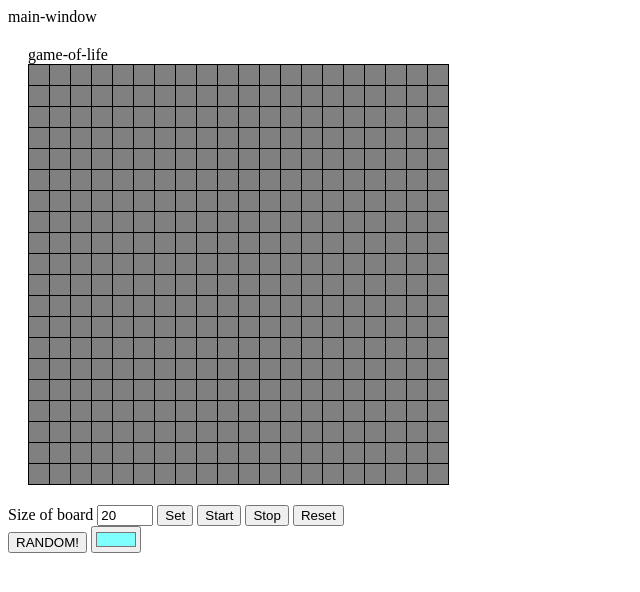
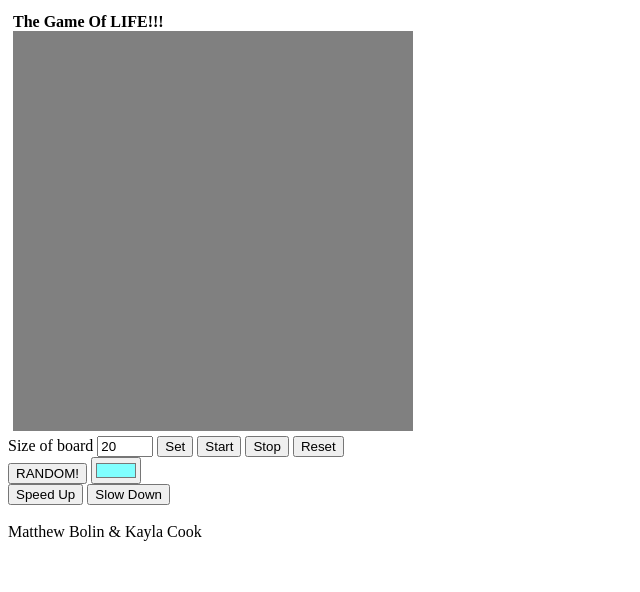
Before and after one commit to mbolin1/Project2, a plain HTML site: page index.html in a window 1280 px wide. Shown: the whole page, without its empty margins (0-640 px from the left). Drawn offline with Linux system fonts and the light colour scheme.

Commit message:
stuff
again

```diff
--- a/index.html
+++ b/index.html
@@ -3,8 +3,13 @@
     <head>
         <title>Game of life</title>
         <style>
+            #main-window{
+              margin:0;
+              padding:0;
+            }
             #game-of-life{
-                padding: 20px;
+              margin:0;
+              padding: 5px;
             }
             #board, tr,td{
               margin:0;
@@ -20,13 +25,13 @@
     </head>
     <body>
         <div id="main-window">
-            main-window
+
             <div id="game-of-life">
-                game-of-life
+                <strong>The Game Of LIFE!!!</strong>
                 <table id="board"></table>
             </div>
             <label>Size of board</label>
-            <input id="table-size" value="20" type="number" min="20" max="60"/>
+            <input id="table-size" value="20" type="number" min="20" max="40"/>
             <button id="set-btn">Set</button>
             <button id="start-btn">Start</button>
             <button id="stop-btn">Stop</button>
@@ -34,6 +39,11 @@
             <br/>
             <button id="random-btn">RANDOM!</button>
             <input id="color-btn" value="#80fff"type="color"/>
+            <br/>
+            <button id="sup-btn">Speed Up</button>
+            <button id="sdown-btn">Slow Down</button>
+            <br/><br/>
+            Matthew Bolin & Kayla Cook
         </div>
 
     <script src="game-of-life.js" type="text/javascript"></script>
--- a/view.js
+++ b/view.js
@@ -1,5 +1,6 @@
 
 var color =  '#80ffff';
+document.getElementById('color-btn').value = color;
 var bsize = document.getElementById("table-size").value;
 var game = new Game(createBoard(bsize),bsize);
 changeSize();
@@ -15,8 +16,18 @@ var randomBtn = document.getElementById("random-btn");
 randomBtn.addEventListener("click",random,false);
 var colorBtn = document.getElementById("color-btn");
 colorBtn.addEventListener("change",colorCh,false);
-document.getElementById('color-btn').value = color;
+var supBtn = document.getElementById("sup-btn");
+supBtn.addEventListener("change",sup,false);
+var sdownBtn = document.getElementById("sdown-btn");
+sdownBtn.addEventListener("change",sdown,false);
 
+function sup(){
+	game.speedUp();
+}
+
+function sdown(){
+	game.speedDown();
+}
 
 function colorCh(){
 	game.stop();
@@ -43,7 +54,8 @@ function changeSize(){
 			bcell.style.height = "20px";
 			bcell.style.width = "20px";
 			bcell.style.backgroundColor = "gray";
-			bcell.style.border = "solid black 1px";
+			bcell.style.textAlign = 'center';
+			//bcell.style.border = "solid black 1px";
 			bcell.addEventListener("click",chngColor,false);
 			tRow.appendChild(bcell);
 		}
```
